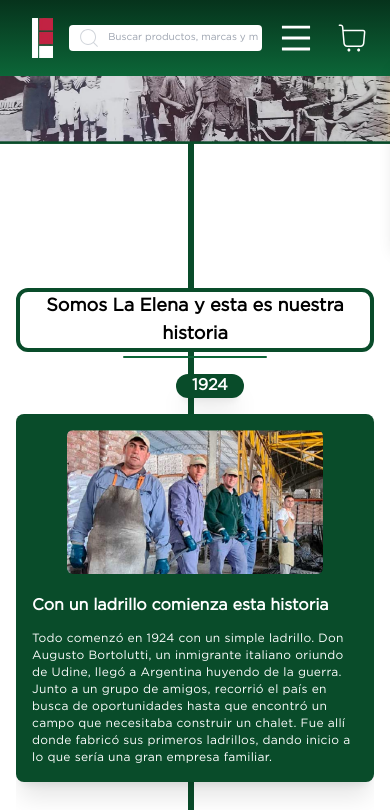
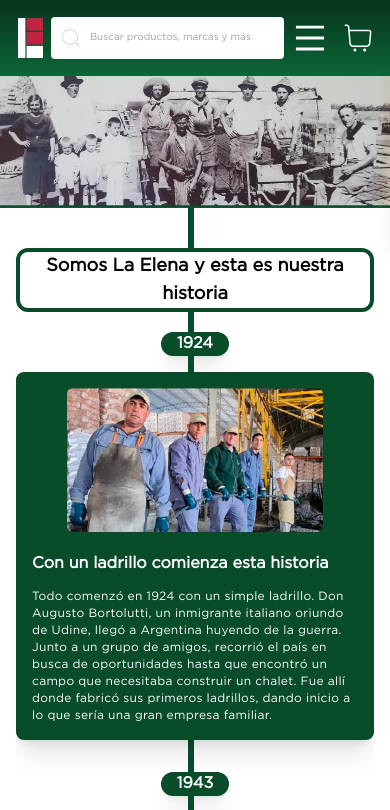
Before and after one commit to montenegrog27/LaElenaNext, a Next.js app: page /history in a window 390 px wide. Shown: the top 810 px of the page. Built offline with nearby package versions, Linux system fonts and the light colour scheme; no server answers.

Commit message:
detalles

```diff
--- a/package.json
+++ b/package.json
@@ -14,13 +14,15 @@
     "dotenv": "^16.4.5",
     "firebase": "^11.0.2",
     "html-react-parser": "^5.1.18",
+    "material-timeline": "^1.0.4",
     "next": "15.0.3",
     "react": "18.2.0",
     "react-dom": "18.2.0",
     "react-icons": "^5.3.0",
     "react-slick": "^0.30.2",
-    "react-vertical-timeline-component": "^3.6.0",
-    "slick-carousel": "^1.8.1"
+    "react-timeline": "^0.0.9",
+    "slick-carousel": "^1.8.1",
+    "styled-components": "^6.1.13"
   },
   "devDependencies": {
     "eslint": "^8",
--- a/src/app/history/page.js
+++ b/src/app/history/page.js
@@ -66,46 +66,46 @@
         layout="responsive"
         width={1200}
         height={600}
-        className="w-full h-auto lg:mt-28 object-cover relative z-20"
+        className="w-full h-auto mt-16 lg:mt-28 object-cover relative z-20"
       />
-      <div className="container mx-auto px-4 my-36 md:my-10 w-full">
+      <div className="container mx-auto px-4 my-10  w-full">
         <div className="relative z-20">
-          <div className="h-auto mb-4 md:mb-[50px] flex flex-col justify-center items-center">
-            <h1 className="text-lg md:text-3xl font-bold mb-1 text-center bg-white lg:bg-transparent z-11 border-4 border-HoverPrimario rounded-xl lg:border-0">
+          <div className="h-auto mb-4 lg:mb-[50px] flex flex-col justify-center items-center">
+            <h1 className="text-lg lg:text-3xl font-bold mb-1 text-center bg-white lg:bg-transparent z-11 border-4 border-HoverPrimario rounded-xl lg:border-0">
               Somos La Elena y esta es nuestra historia
             </h1>
-            <div className="h-[2px] md:h-1 bg-Verde w-[40%] md:w-[45%] rounded text-center"></div>
+            <div className="hidden lg:blockh-[2px] lg:h-1 bg-Verde w-[40%] lg:w-[45%] rounded text-center"></div>
           </div>
         </div>
-        <div className="relative wrap overflow-hidden px-0 md:px-[100px] h-full w-full ">
-          <div
-            id="raya"
-            className="fixed top-0 bottom-0 left-1/2 transform -translate-x-1/2 w-1.5 bg-HoverPrimario -ml-1 md:left-40 md:ml-5 z-0"
-          ></div>
+        <div className="relative wrap overflow-hidden px-0 lg:px-[100px] h-full w-full ">
           {timelineData.map((milestone, index) => (
             <div
               key={milestone.id}
-              className="mb-8 flex justify-start items-center w-full flex-col md:flex-row gap-10  "
+              className="mb-8 flex justify-start items-center w-full flex-col lg:flex-row gap-10  "
             >
               {/* <div className="order-1 "></div> */}
-              <div className="z-6 flex items-center left-40 order-1 bg-HoverPrimario shadow-xl w-4 h-6 md:w-8 md:h-8 rounded-full min-w-fit p-2 absolute">
-                <h1 className="mx-auto font-semibold text-BodyMobile md:text-lg px-2 text-white">
+              <div className="z-6 flex items-center left-5%] order-1 bg-HoverPrimario shadow-xl w-4 h-6 lg:w-8 lg:h-8 rounded-full min-w-fit p-2 absolute">
+                <div
+                  id="raya"
+                  className="fixed top-0 bottom-0 left-1/2 transform -translate-x-1/2 w-1.5 bg-HoverPrimario -ml-1 lg:left-[12.5%] md:ml-5 z-0"
+                ></div>
+                <h1 className="mx-auto font-semibold  text-BodyMobile lg:text-lg px-2 text-white z-10">
                   {milestone.date}
                 </h1>
               </div>
-              <div className="order-1 flex flex-col md:flex-row justify-center items-center md:items-start gap-5 px-4 md:px-6 py-4 rounded-lg shadow-xl bg-HoverPrimario text-white md:ml-48 z-10 mt-10 md:mt-0">
+              <div className="order-1 flex flex-col lg:flex-row justify-center items-center lg:items-start gap-5 px-4 lg:px-6 py-4 rounded-lg shadow-xl bg-HoverPrimario text-white lg:ml-48 z-10 mt-10 lg:mt-0">
                 <Image
                   src={milestone.image}
                   width={500}
                   height={450}
                   alt="imageHistory"
-                  className="object-cover w-64 md:w-96 h-36 md:h-60 rounded-md"
+                  className="object-cover w-64 lg:w-96 h-36 lg:h-60 rounded-md"
                 />
                 <div>
-                  <h3 className="mb-3 font-bold text-TitulosXSMobile md:text-xl">
+                  <h3 className="mb-3 font-bold text-TitulosXSMobile lg:text-xl">
                     {milestone.title}
                   </h3>
-                  <p className="text-xs md:text-sm leading-[17px] tracking-wide ">
+                  <p className="text-xs lg:text-sm leading-[17px] tracking-wide ">
                     {milestone.description}
                   </p>
                 </div>
--- a/src/components/Navbar.js
+++ b/src/components/Navbar.js
@@ -59,8 +59,8 @@
   }, []);
 
   return (
-    <nav className="bg-VerdeNavbarradiente text-white px-[16px] md:px-[50px] py-[16px] fixed top-0 w-full z-50">
-      <div className="container mx-auto flex justify-between items-center gap-[16px]">
+    <nav className="bg-VerdeNavbarradiente text-white px-[10px] md:px-[50px] py-[16px] fixed top-0 w-full z-50">
+      <div className="container mx-auto flex justify-between items-center gap-[8px] lg:gap-[16px]">
         <Link href="/">
           <Image
             src={logo}
@@ -76,16 +76,16 @@
             alt="LogoMobile"
             width={"100%"}
             height={"100%"}
-            className="md:hidden h-10"
+            className="md:hidden h-10 w-10 "
           />
         </Link>
 
-        <div className="flex flex-row w-full  h-[100%]  md:w-[40%] bg-white rounded justify-start pl-2 items-center">
+        <div className="flex flex-row w-full py-2 lg-py-0  h-[100%]  lg:w-[40%] bg-white rounded justify-start pl-2 items-center">
           <CiSearch className="text-gray-300 h-[24px] w-[24px]  absolute" />
           <input
             type="text"
             placeholder="Buscar productos, marcas y más"
-            className="-ml-1 py-2 pl-[35px] md:mx- rounded bg-white text-black text-BodySMobile md:text-BodyS w-full h-[90%] md:h-auto md:w-full "
+            className="-ml-1 py-2 pl-[35px] md:mx- rounded bg-white text-black text-BodySMobile md:text-BodyS w-full h-full lgh-[90%] md:h-auto md:w-full "
           />
         </div>
 
--- a/src/components/ProductCard.js
+++ b/src/components/ProductCard.js
@@ -13,13 +13,13 @@
     <div className="relative flex flex-col">
       {/* Porcentaje de descuento en la esquina superior derecha */}
       {discountPercentage && (
-        <div className="absolute z-40 mt-2 right-2 bg-Verde text-white text-Body font-Body px-2 py-1 rounded-lg">
+        <div className="absolute z-40 mt-2 right-2 bg-Verde text-white text-PreciosMobile md:text-BodySMobile lg:text-Body font-Body px-2 py-1 rounded-lg">
           -{discountPercentage}% off
         </div>
       )}
       <Link href={`/product/${product.id}`}>
         <div
-          className="h-[90%] w-[95%] sm:w-[85%] sm:h-[75%] md:w-[190px] md:h-[95%] lg:w-[250px] lg:h-[90%] 2xl:w-[90%] 2xl:h-[90%]
+          className="h-[95%] w-[95%] sm:w-[85%] sm:h-[75%] md:w-[190px] md:h-[95%] lg:w-[250px] lg:h-[90%] 2xl:w-[90%] 2xl:h-[90%]
         border rounded-lg mb-[32px] md:pb-[20px] flex justify-start flex-col hover:translate-y-[1px]
         hover:cursor-pointer transition-all duration-700 hover:shadow-[4px_20px_15px_2px_rgba(0,0,0,0.15)] shadow-custom-card relative"
         >
@@ -35,17 +35,17 @@
             <h2 className="mt-1 font-GothamRegular text-BodySMobile lg:text-Body sm:min-h-[60px] lg:min-h-[120px] ">
               {product.name}
             </h2>
-            <div className="text-PreciosMobile lg:text-Precios bottom-0">
+            <div className="text-PreciosMobile lg:text-Precios bottom-0 ">
               {/* Verifica si hay un precio con descuento */}
               {product.sale_price ? (
                 <div className="flex flex-col">
-                  <span className="line-through text-gray-500 text-[20px] ml-2 ">
+                  <span className=" absolute md:-mt-3 lg:-mt-5 2xl:-mt-10  line-through text-gray-500 text-PreciosMobile lg:text-Precios ml-2 ">
                     ${product.regular_price}
                   </span>
                   <span className="ml-2 ">${product.sale_price}</span>
                 </div>
               ) : (
-                <span>${product.price}</span>
+                <span className="ml-2 ">${product.price}</span>
               )}
             </div>
           </div>
--- a/src/components/RecommendedProducts.js
+++ b/src/components/RecommendedProducts.js
@@ -32,7 +32,7 @@
       </h2>
 
       {/* mobile */}
-      <div className="block md:hidden pl-[5%] pr-0 pt-[32px] w-[100%] bg-red-500">
+      <div className="block md:hidden pl-[5%] pr-0 pt-[32px] w-[100%]">
         <Slider {...settings}>
           {products.map((product) => (
             <div key={product.id}>
```
Also changed, not shown: 1 other file (tests, documents, lock files or other folders).
